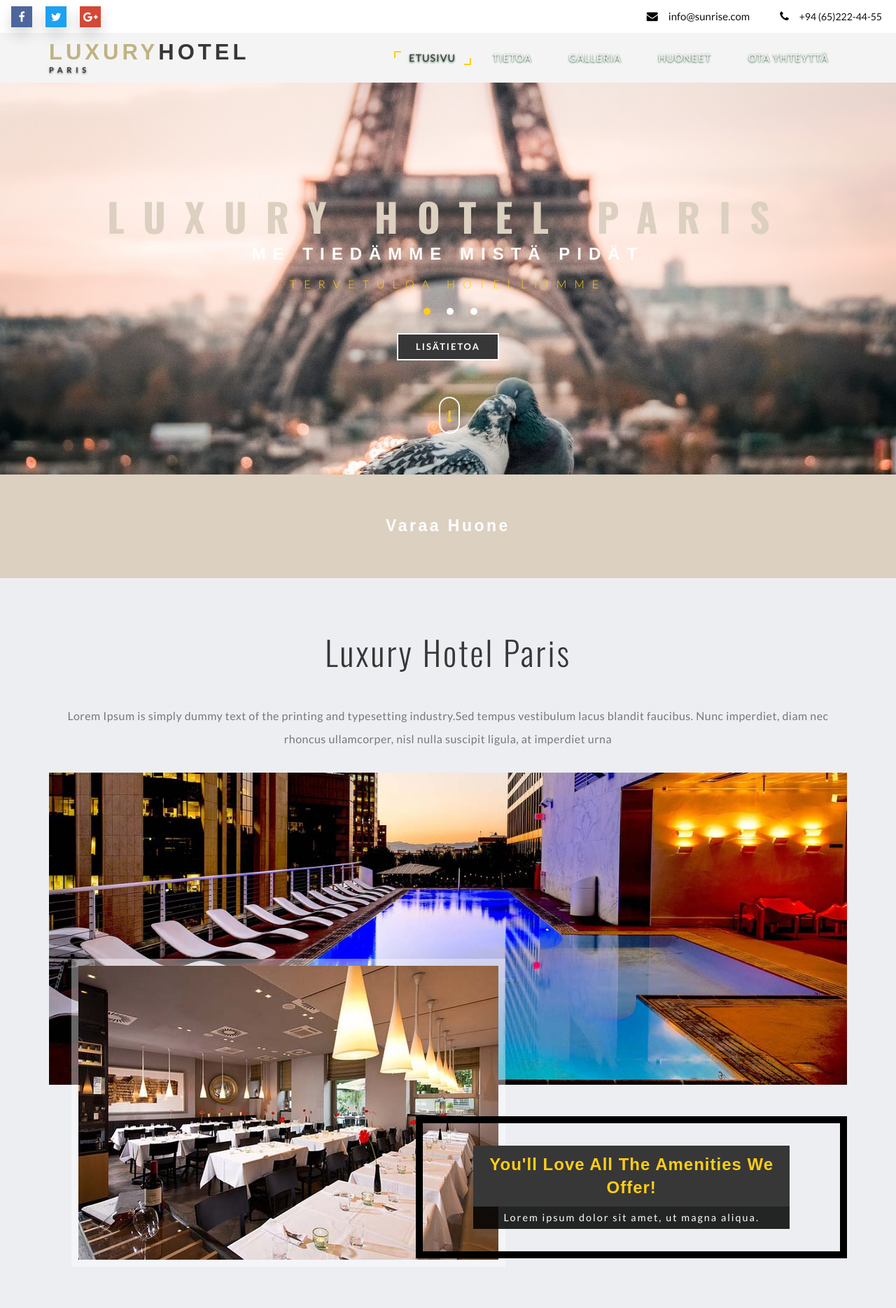
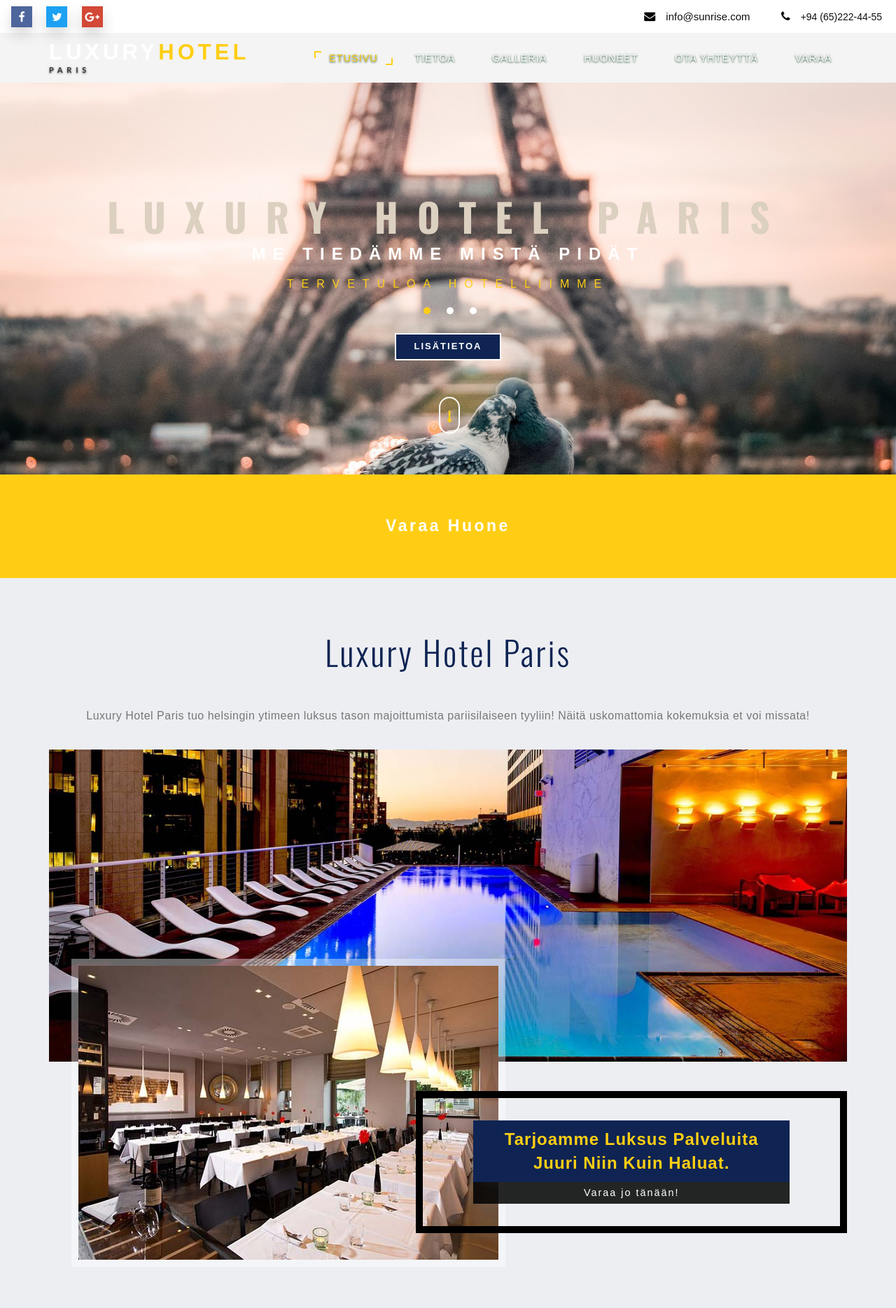
Before and after one commit to hhdigiproj18/hotel, a PHP site: page / in a window 1280 px wide. Shown: the top 1869 px of the page at 70% size. Run offline with PHP 8.4, Linux system fonts and the light colour scheme; some web fonts are replaced.

Commit message:
Hostinger files

```diff
--- a/css/style.css
+++ b/css/style.css
@@ -7,7 +7,7 @@ License URL: http://creativecommons.org/licenses/by/3.0/
 html, body{
 	margin:0;
 	font-size: 100%;
-	font-family: 'Lato', sans-serif;
+	font-family: 'Arial', sans-serif;
 	background: #fff;
 }
 body a {
@@ -279,7 +279,7 @@ nav.navbar.navbar-default {
     font-weight: bold;
 }
 .navbar-brand span {
-       color: #373737;
+       color: #ffce14;
 }
 p.logo_w3l_agile_caption {
     text-transform: uppercase;
@@ -451,7 +451,7 @@ li.menu__item:nth-child(6) {
     padding: 8px 25px;
     position: relative;
     display: inline-block;
-    background: #373737;
+    background: #0f2453;
 	    margin-top: 3em;
     z-index: 9999;
     border: 2px solid #fff;
@@ -741,7 +741,7 @@ li.menu__item:nth-child(6) {
 }
 .book-form-left-w3layouts h2 {
     color: #fff;
-    background: #DCD0C0;
+    background: #ffce14;
     padding: 60px 0;
     text-align: center;
     font-size: 25px;
@@ -1061,7 +1061,7 @@ h3.title-w3-agileits {
 	font-family:'Oswald', sans-serif;
 }
 .title-black-wthree{
-	color:#373737!important;
+	color:#0f2453!important;
 }
 /*--//main--*/
 /*-- /about --*/
@@ -1094,7 +1094,7 @@ h3.title-w3-agileits {
     /* margin-bottom: 11px; */
     line-height: 1.4em;
     text-transform: capitalize;
-    background: #373737;
+    background: #0f2453;
     padding: 10px 15px;
 }
 .w3ls-info-about p {
--- a/index.php
+++ b/index.php
@@ -66,6 +66,7 @@ include('db.php');
 							<li class="menu__item"><a href="#gallery" class="menu__link scroll">Galleria</a></li>
                             <li class="menu__item"><a href="#rooms" class="menu__link scroll">Huoneet</a></li>
 							<li class="menu__item"><a href="#contact" class="menu__link scroll">Ota Yhteyttä</a></li>
+							<li class="menu__item"><a href="admin/reservation.php" class="menu__link scroll">Varaa</a></li>
 						</ul>
 					</nav>
 				</div>
@@ -144,10 +145,10 @@ include('db.php');
 								<div class="modal-content">
 									<div class="modal-header">
 										<button type="button" class="close" data-dismiss="modal">&times;</button>
-										<h4>SUN  <span>RISE</span></h4>
+										<h4>Luxury  <span>Hotel Paris</span></h4>
 										<img src="images/Uudet kuvat/etusivu1.jpg" alt=" " class="img-responsive">
-										<h5>We know what you love</h5>
-										<p>Providing guests unique and enchanting views from their rooms with its exceptional amenities, makes Star Hotel one of bests in its kind.Try our food menu, awesome services and friendly staff while you are here.</p>
+										<h5>Me tiedämme mitä rakastat!</h5>
+										<p>Tarjoamalla asiakkaille ainutlaatuiset ja lumoavat näkymät huoneistaan poikkeuksellisilla mukavuuksillaan, Luxury hotel Paris on yksi parhaista suomessa. Tutustu ruokavalioihimme, koe upeita palveluita ja ystävällistä asiakaspalvelua, kun olet täällä.</p>
 									</div>
 								</div>
 							</div>
@@ -166,117 +167,21 @@ include('db.php');
 		  <div class="container">
 				   <div class="ab-w3l-spa">
                             <h3 class="title-w3-agileits title-black-wthree">Luxury Hotel Paris</h3>
-						   <p class="about-para-w3ls">Lorem Ipsum is simply dummy text of the printing and typesetting industry.Sed tempus vestibulum lacus blandit faucibus. Nunc imperdiet, diam nec rhoncus ullamcorper, nisl nulla suscipit ligula, at imperdiet urna</p>
+						   <p class="about-para-w3ls">Luxury Hotel Paris tuo helsingin ytimeen luksus tason majoittumista pariisilaiseen tyyliin! Näitä uskomattomia kokemuksia et voi missata!</p>
 						   <img src="images/about.jpg" class="img-responsive" alt="Hair Salon">
 										<div class="w3l-slider-img">
 											<img src="images/a1.jpg" class="img-responsive" alt="Hair Salon">
 										</div>
                                        <div class="w3ls-info-about">
-										    <h4>You'll love all the amenities we offer!</h4>
-											<p>Lorem ipsum dolor sit amet, ut magna aliqua. </p>
+										    <h4>Tarjoamme Luksus palveluita juuri niin kuin haluat.</h4>
+											<p>Varaa jo tänään! </p>
 										</div>
 		          </div>
 		   	<div class="clearfix"> </div>
     </div>
 </div>
  	<!-- //about -->
-<!-- team -->
-<div class="team" id="team">
-	<div class="container">
-			<h3 class="title-w3-agileits title-black-wthree">Meet Our Team</h3>
-			<div id="horizontalTab">
-					<ul class="resp-tabs-list">
-					<li>
-						<img src="images/teams1.jpg" alt=" " class="img-responsive" />
-					</li>
-					<li>
-						<img src="images/teams2.jpg" alt=" " class="img-responsive" />
-					</li>
-					<li>
-						<img src="images/teams3.jpg" alt=" " class="img-responsive" />
-					</li>
-					<li>
-						<img src="images/teams4.jpg" alt=" " class="img-responsive" />
-					</li>
-					</ul>
-					<div class="resp-tabs-container">
-					<div class="tab1">
-						<div class="col-md-6 team-img-w3-agile">
-						</div>
-						<div class="col-md-6 team-Info-agileits">
-							<h4>Lucas Jimenez</h4>
-							<span>Manager</span>
-							<p>Lorem ipsum dolor sit amet, consectetur adipiscing elit, sed do eiusmod tempor incididunt ut labore et dolore magna aliqua. Ut enim ad minim veniam, quis.Lorem ipsum dolor .</p>
-						<div class="social-bnr-agileits footer-icons-agileinfo">
-							<ul class="social-icons3">
-								<li><a href="#" class="fa fa-facebook icon-border facebook"> </a></li>
-								<li><a href="#" class="fa fa-twitter icon-border twitter"> </a></li>
-								<li><a href="#" class="fa fa-google-plus icon-border googleplus"> </a></li>
-								<li><a href="#" class="fa fa-rss icon-border rss"> </a></li>
-							</ul>
-						</div>
-						</div>
-						<div class="clearfix"> </div>
-					</div>
-					<div class="tab2">
-					<div class="col-md-6 team-img-w3-agile">
-						</div>
-						<div class="col-md-6 team-Info-agileits">
-							<h4>Sarah Connor</h4>
-							<span>Receptionist</span>
-							<p>Lorem ipsum dolor sit amet, consectetur adipiscing elit, sed do eiusmod tempor incididunt ut labore et dolore magna aliqua. Ut enim ad minim veniam, quis.Lorem ipsum dolor .</p>
-						<div class="social-bnr-agileits footer-icons-agileinfo">
-							<ul class="social-icons3">
-								<li><a href="#" class="fa fa-facebook icon-border facebook"> </a></li>
-								<li><a href="#" class="fa fa-twitter icon-border twitter"> </a></li>
-								<li><a href="#" class="fa fa-google-plus icon-border googleplus"> </a></li>
-								<li><a href="#" class="fa fa-rss icon-border rss"> </a></li>
-							</ul>
-						</div>
-						</div>
-						<div class="clearfix"> </div>
-					</div>
-					<div class="tab3">
-						<div class="col-md-6 team-img-w3-agile">
-						</div>
-						<div class="col-md-6 team-Info-agileits">
-							<h4>Ivan Simpson</h4>
-							<span>Manager</span>
-							<p>Lorem ipsum dolor sit amet, consectetur adipiscing elit, sed do eiusmod tempor incididunt ut labore et dolore magna aliqua. Ut enim ad minim veniam, quis.Lorem ipsum dolor .</p>
-						<div class="social-bnr-agileits footer-icons-agileinfo">
-							<ul class="social-icons3">
-								<li><a href="#" class="fa fa-facebook icon-border facebook"> </a></li>
-								<li><a href="#" class="fa fa-twitter icon-border twitter"> </a></li>
-								<li><a href="#" class="fa fa-google-plus icon-border googleplus"> </a></li>
-								<li><a href="#" class="fa fa-rss icon-border rss"> </a></li>
-							</ul>
-						</div>
-						</div>
-						<div class="clearfix"> </div>
-					</div>
-					<div class="tab4">
-					<div class="col-md-6 team-img-w3-agile">
-						</div>
-						<div class="col-md-6 team-Info-agileits">
-							<h4>Marc Gutierrez</h4>
-							<span>Receptionist</span>
-							<p>Lorem ipsum dolor sit amet, consectetur adipiscing elit, sed do eiusmod tempor incididunt ut labore et dolore magna aliqua. Ut enim ad minim veniam, quis.Lorem ipsum dolor .</p>
-						<div class="social-bnr-agileits footer-icons-agileinfo">
-							<ul class="social-icons3">
-								<li><a href="#" class="fa fa-facebook icon-border facebook"> </a></li>
-								<li><a href="#" class="fa fa-twitter icon-border twitter"> </a></li>
-								<li><a href="#" class="fa fa-google-plus icon-border googleplus"> </a></li>
-								<li><a href="#" class="fa fa-rss icon-border rss"> </a></li>
-							</ul>
-						</div>
-						</div>
-						<div class="clearfix"> </div>
-					</div>
-					</div>
-			</div>
-	</div>
-</div>
-<!-- //team -->
+
 
 <!-- Gallery -->
 <section class="portfolio-w3ls" id="gallery">
```
Also changed, not shown: other parts of css/style.css (+11 -11 lines).
